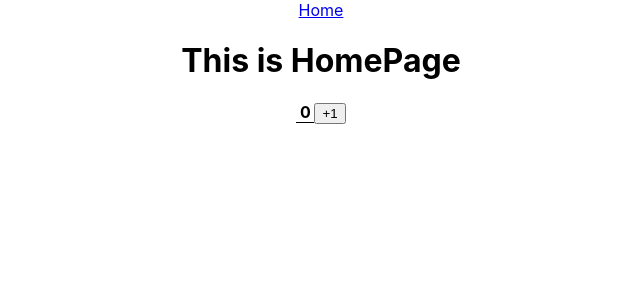
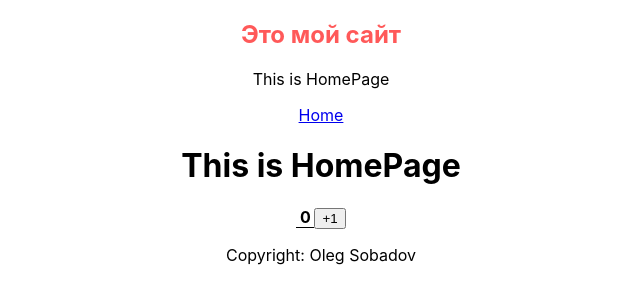
Before and after one commit to Olegsmm2092/boosty, a React (Create React App) app: page / in a window 1280 px wide. Shown: the top 304 px of the page, without its empty margins (319-959 px from the left). Built offline with nearby package versions, Linux system fonts and the light colour scheme.

Commit message:
feat(frontend): add reusable Header and Footer components with props support

```diff
--- a/src/App.js
+++ b/src/App.js
@@ -1,14 +1,18 @@
 import logo from './logo.svg';
 import './App.css';
 import HomePage from './components/home/HomePage';
-import Header from './widGet/Header';
+import { Header, Footer } from './components/widjet/Header';
+import { Route, Switch } from 'react-router-dom';
 
 
 function App() {
   return (
     <div className="App">
-      <Header />
-      <HomePage />
+      <Header logo="Это мой сайт" data='This is HomePage' />
+      <Switch>
+        <HomePage />
+      </Switch>
+      <Footer />
     </div>
   );
 }
--- /dev/null
+++ b/src/components/widjet/Header.js
@@ -0,0 +1,24 @@
+import React from "react";
+
+
+export function Header (props) {
+    return (
+        <div>
+            <h2 style={{ color: 'rgb(255, 89, 89)' }}>{ props.logo }</h2>
+            <p>{ props.data }</p>
+            <a href="/">Home</a>
+        </div>
+
+    );
+}
+
+export function Footer () {
+    return (
+        <div>
+            <p>Copyright: Oleg Sobadov</p>
+        </div>
+
+    );
+}
+
+// export default Header;
--- a/src/index.js
+++ b/src/index.js
@@ -3,12 +3,13 @@ import ReactDOM from 'react-dom/client';
 import './index.css';
 import App from './App';
 import reportWebVitals from './reportWebVitals';
+import { BrowserRouter } from 'react-router-dom';
 
 const root = ReactDOM.createRoot(document.getElementById('root'));
 root.render(
-  <React.StrictMode>
+  <BrowserRouter>
     <App />
-  </React.StrictMode>
+    </BrowserRouter>
 );
 
 // If you want to start measuring performance in your app, pass a function
--- a/src/widGet/Header.js
+++ /dev/null
@@ -1,13 +0,0 @@
-import React from "react";
-
-
-function Header () {
-    return (
-        <div>
-            <a href="/">Home</a>
-        </div>
-
-    );
-}
-
-export default Header;
```
